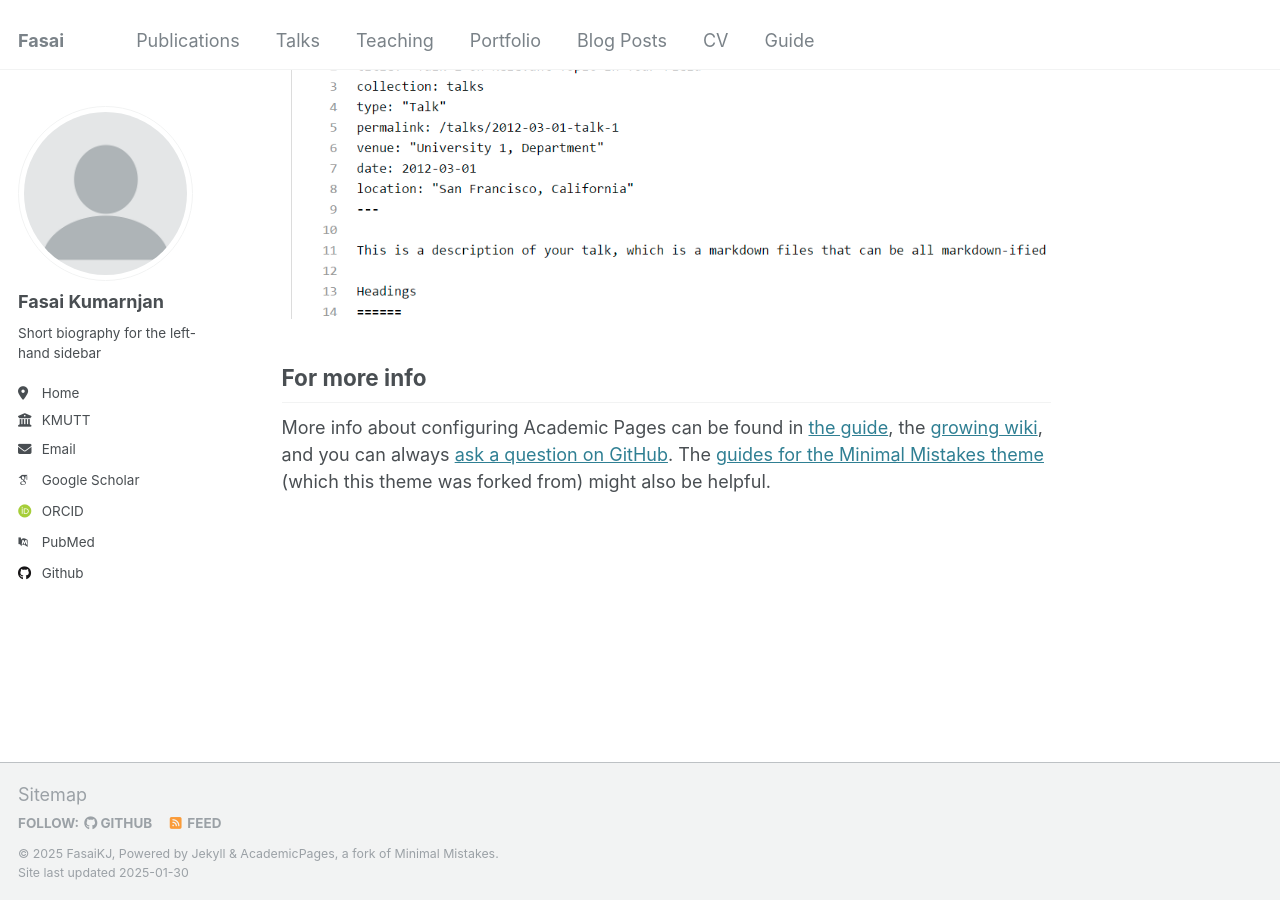
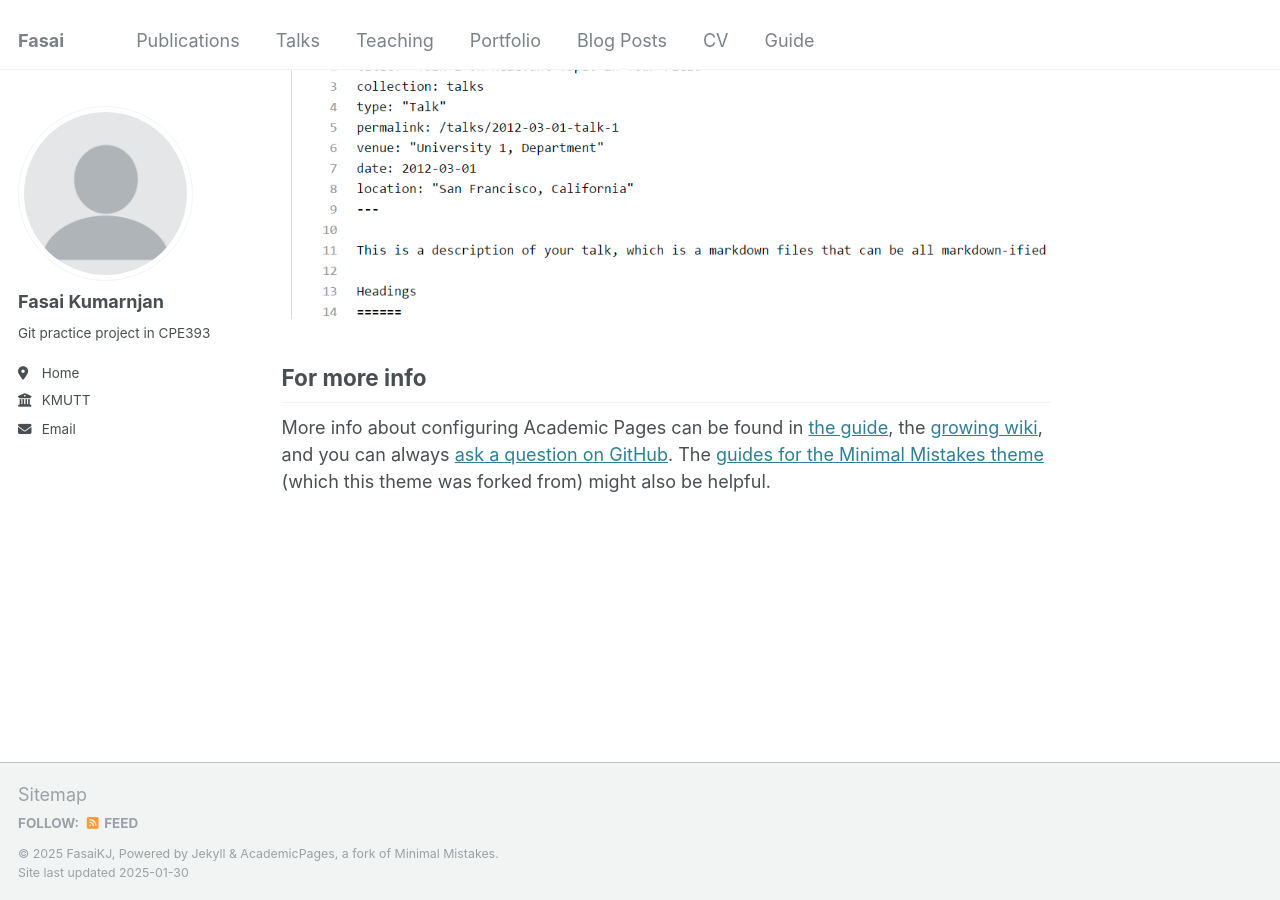
Before and after one commit to FasaiKJ/FasaiKJ.github.io, a Jekyll site: the page built from _pages/about.md, in a window 1280 px wide and 900 px high, scrolled down 2643 px. Built offline with Jekyll 4.4.1, drawn with Linux system fonts in a browser that asks for light colours; some web fonts are replaced; part of the change alters nothing that is shown.

Commit message:
Update _config.yml

```diff
--- a/_config.yml
+++ b/_config.yml
@@ -24,7 +24,7 @@ author:
   avatar           : "profile.png"
   name             : "Fasai Kumarnjan"
   pronouns         : # example: "she/her"
-  bio              : "Short biography for the left-hand sidebar"
+  bio              : "Git practice project in CPE393"
   location         : "Home"
   employer         : "KMUTT"
   uri              : # URL
@@ -32,11 +32,11 @@ author:
 
   # Academic websites
   arxiv            : # URL - Update with the correct link to your profile
-  googlescholar    : "https://scholar.google.com/citations?user=PS_CX0AAAAAJ"
+  googlescholar    :
   impactstory      : # URL
-  orcid            : "http://orcid.org/yourorcidurl"
+  orcid            :
   semantic         : # URL
-  pubmed           : "https://www.ncbi.nlm.nih.gov/pubmed/?term=john+snow"
+  pubmed           :
   researchgate     : # URL
   scopus           : # URL
 
@@ -44,7 +44,7 @@ author:
   bitbucket        : # Username - Update with your username on the site
   codepen          : # Username
   dribbble         : # Username
-  github           : "academicpages"
+  github           :
   kaggle           : # Username
   stackoverflow    : # User number or user number and name (i.e., use "1" or "1/jeff-atwood")
 
```
